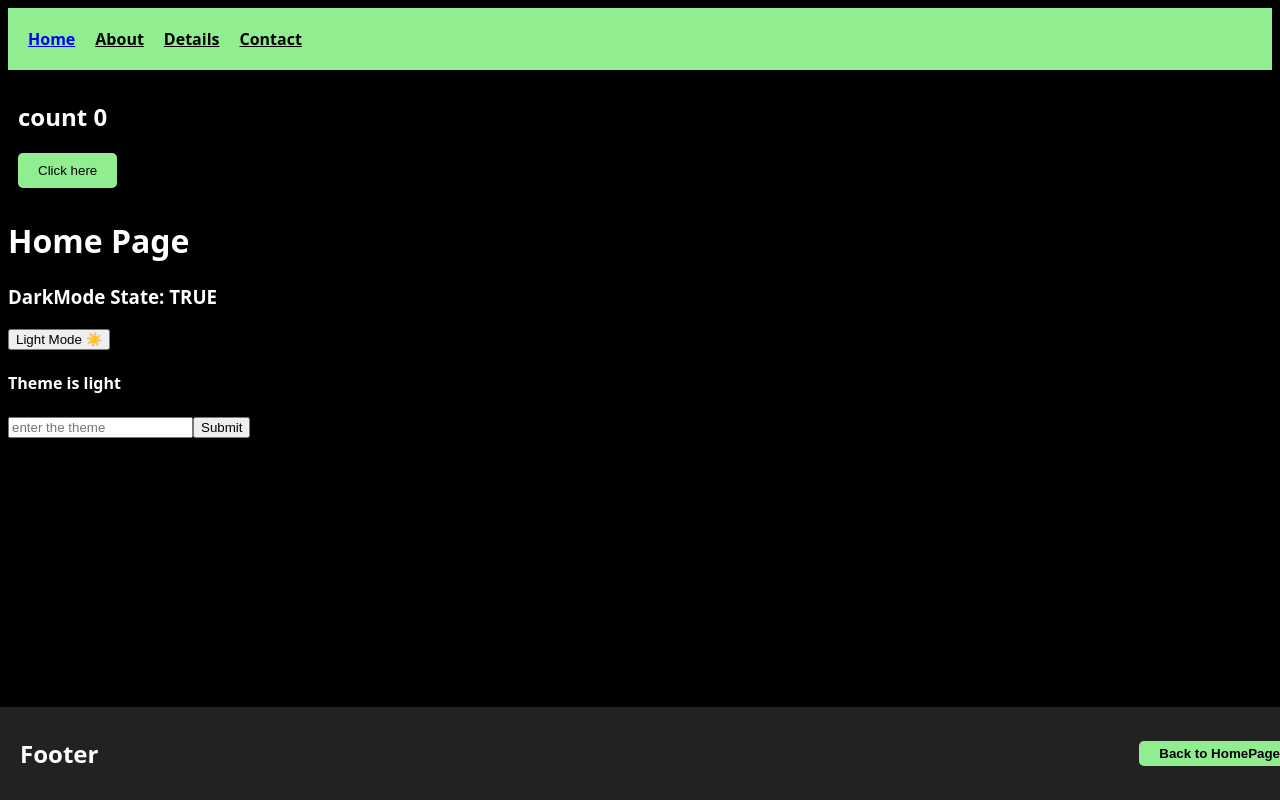
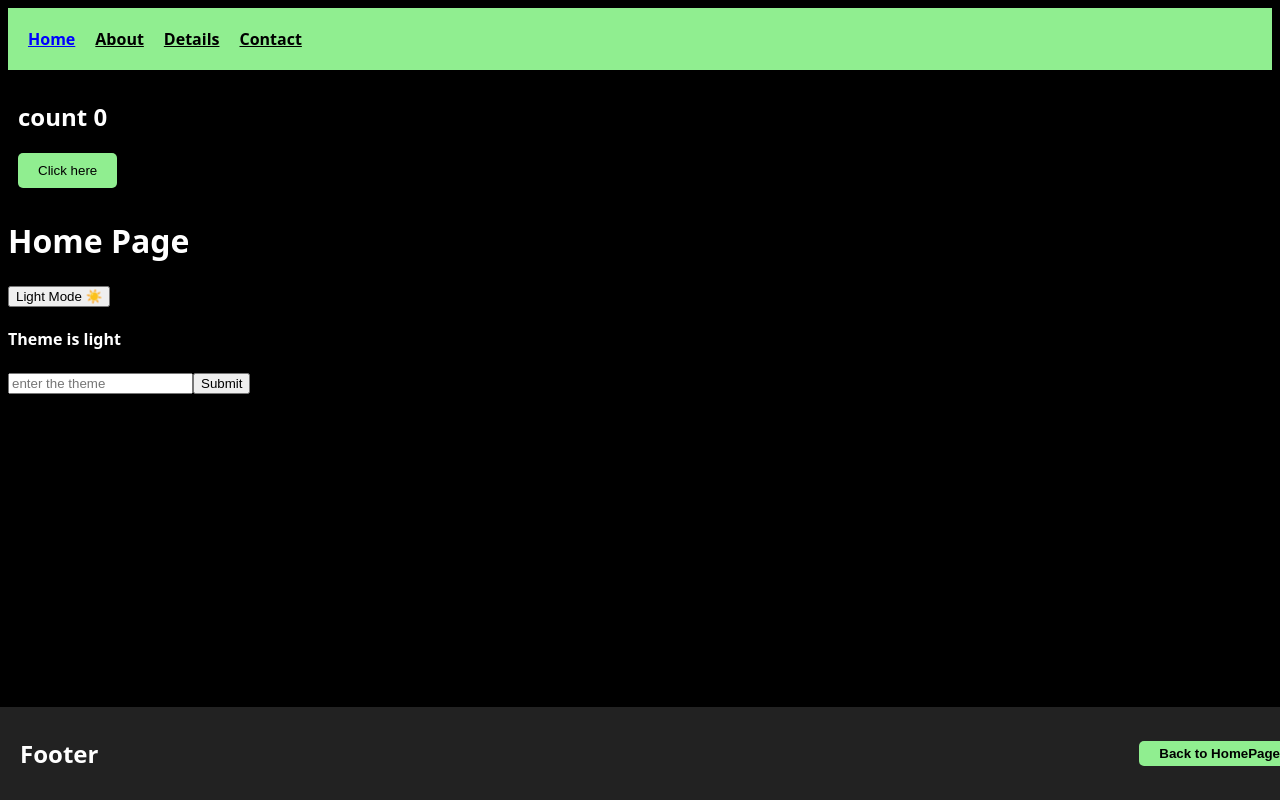
Before and after one commit to ahmed-raza-24/project1, a React (Vite) app: page / in a window 1280 px wide. Shown: the top 800 px of the page. Built offline with nearby package versions, Linux system fonts and the light colour scheme.

Commit message:
dark state true false

```diff
--- a/src/App.jsx
+++ b/src/App.jsx
@@ -65,7 +65,7 @@ const App = () => {
       </Routes>
 
       {/* 🌙 DARK MODE TOGGLE */}
-      <h3>DarkMode State: {darkMode ? "TRUE" : "FALSE"}</h3>
+      {/* <h3>DarkMode State: {darkMode ? "TRUE" : "FALSE"}</h3> */}
 
       <button onClick={() => setDarkMode(!darkMode)}>
         {darkMode ? "Light Mode ☀️" : "Dark Mode 🌙"}
```
